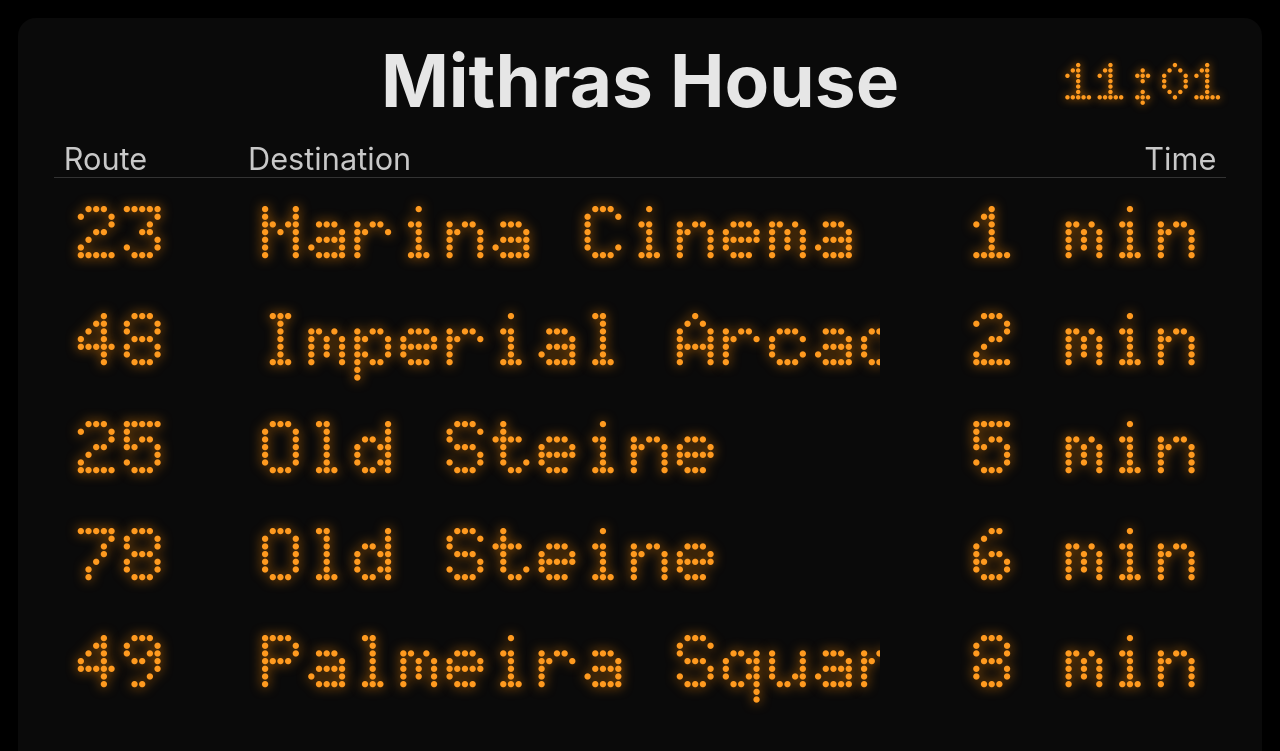
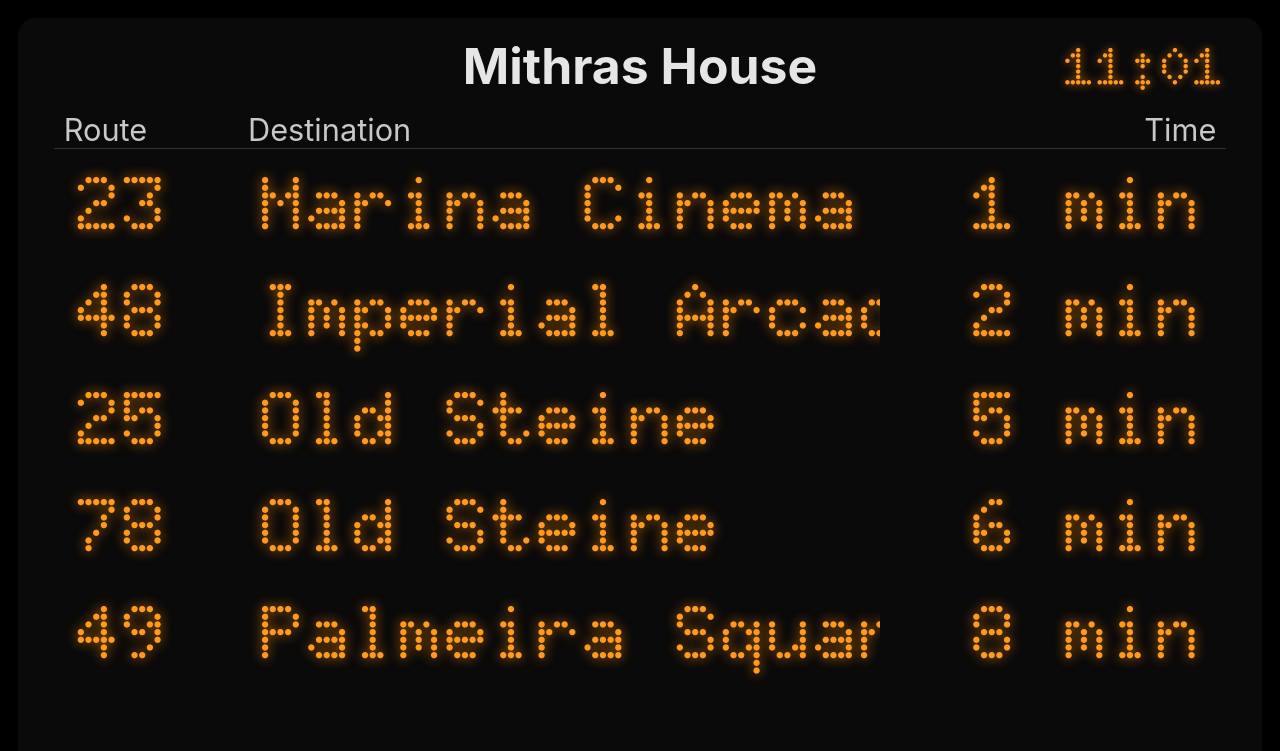
Before and after one commit to carlwood/carlwood.github.io, a Jekyll site: the page bus/index.html, which Jekyll copies as it is, in a window 1280 px wide. Shown: the top 751 px of the page. Built offline with Jekyll 4.4.1, drawn with Linux system fonts in a browser that asks for light colours.

Commit message:
Smaller h1

```diff
--- a/bus/index.html
+++ b/bus/index.html
@@ -47,7 +47,7 @@
   header { position: relative; text-align: center; }
   h1 {
     margin: 0;
-    font: 700 .95em -apple-system, "Helvetica Neue", Arial, sans-serif;
+    font: 700 .65em -apple-system, "Helvetica Neue", Arial, sans-serif;
     color: #e6e6e6;
   }
   .clock {
```
